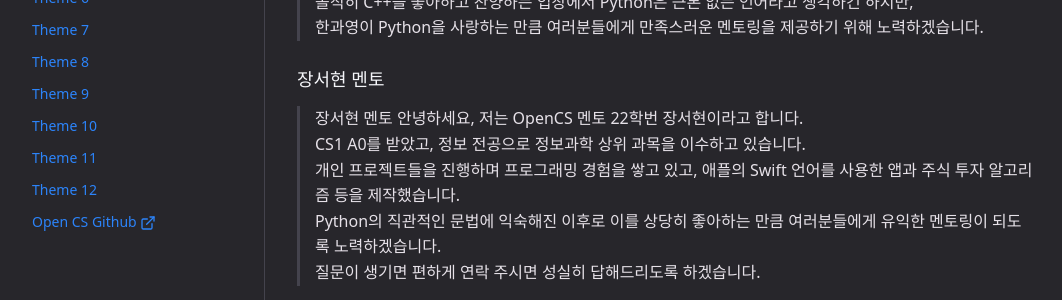
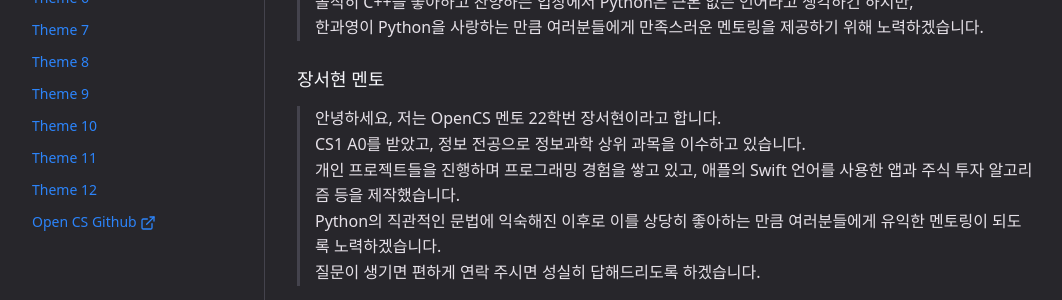
Before and after one commit to OpenCS-ksa/opencs-ksa.github.io, a Jekyll site: the page built from index.md, in a window 1280 px wide and 900 px high, scrolled down 1752 px. Shown: the part 350-650 px from the top of the window, without its empty margins (107-1169 px from the left). Built offline with Jekyll 4.4.1, drawn with Linux system fonts in a browser that asks for light colours.

Commit message:
Update index.md

```diff
--- a/index.md
+++ b/index.md
@@ -63,7 +63,7 @@ permalink: /
 > 한과영이 Python을 사랑하는 만큼 여러분들에게 만족스러운 멘토링을 제공하기 위해 노력하겠습니다.
 
 ### 장서현 멘토
-> 장서현 멘토 안녕하세요, 저는 OpenCS 멘토 22학번 장서현이라고 합니다.
+> 안녕하세요, 저는 OpenCS 멘토 22학번 장서현이라고 합니다.
 > CS1 A0를 받았고, 정보 전공으로 정보과학 상위 과목을 이수하고 있습니다.
 > 개인 프로젝트들을 진행하며 프로그래밍 경험을 쌓고 있고, 애플의 Swift 언어를 사용한 앱과 주식 투자 알고리즘 등을 제작했습니다.
 > Python의 직관적인 문법에 익숙해진 이후로 이를 상당히 좋아하는 만큼 여러분들에게 유익한 멘토링이 되도록 노력하겠습니다.
```
